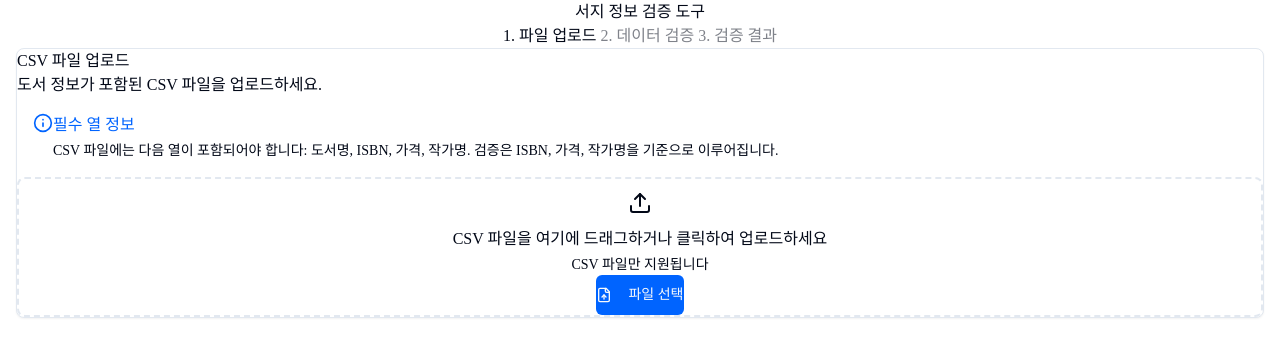
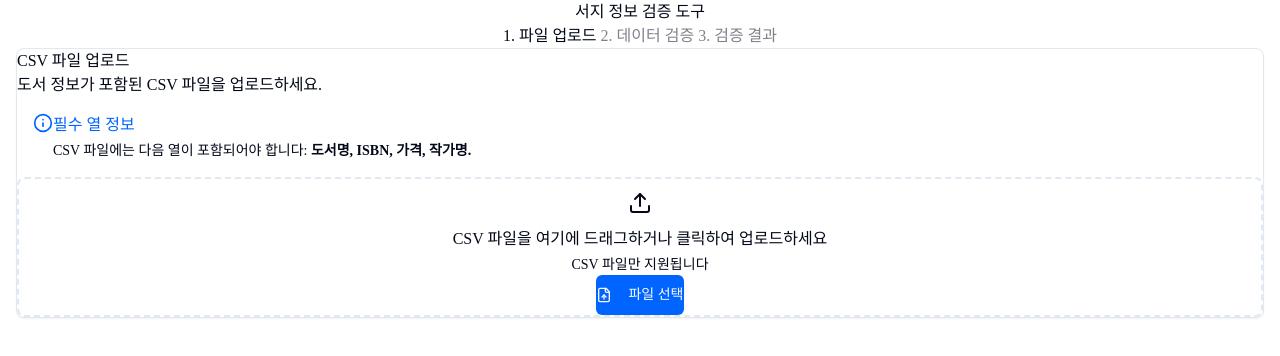
Before and after one commit to leslie-kang-querypie/isbn-validation-tool, a Next.js app: page / in a window 1280 px wide. Shown: the top 356 px of the page. Built offline with nearby package versions, Linux system fonts and the light colour scheme.

Commit message:
chore: 툴팁 수정

```diff
--- a/features/csv-validator/ui/upload-tab.tsx
+++ b/features/csv-validator/ui/upload-tab.tsx
@@ -24,8 +24,7 @@ export const UploadTab = ({ file, error, onFileUpload }: UploadTabProps) => {
             <div>
               <h3 className="font-medium text-primary mb-1">필수 열 정보</h3>
               <p className="text-sm text-gray-600">
-                CSV 파일에는 다음 열이 포함되어야 합니다: 도서명, ISBN, 가격, 작가명. 검증은 ISBN, 가격, 작가명을 기준으로
-                이루어집니다.
+                CSV 파일에는 다음 열이 포함되어야 합니다: <b>도서명, ISBN, 가격, 작가명.</b>
               </p>
             </div>
           </div>
```
